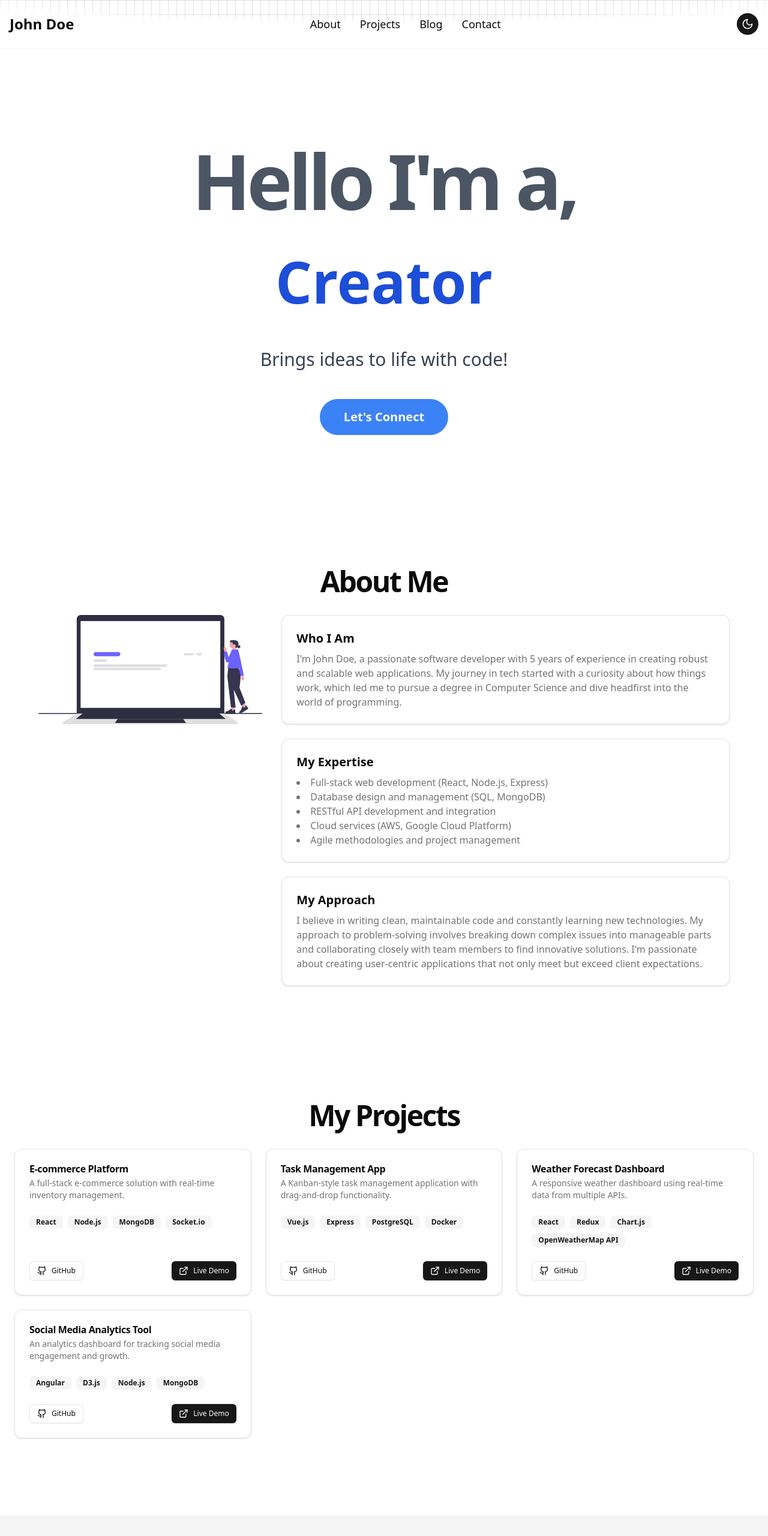
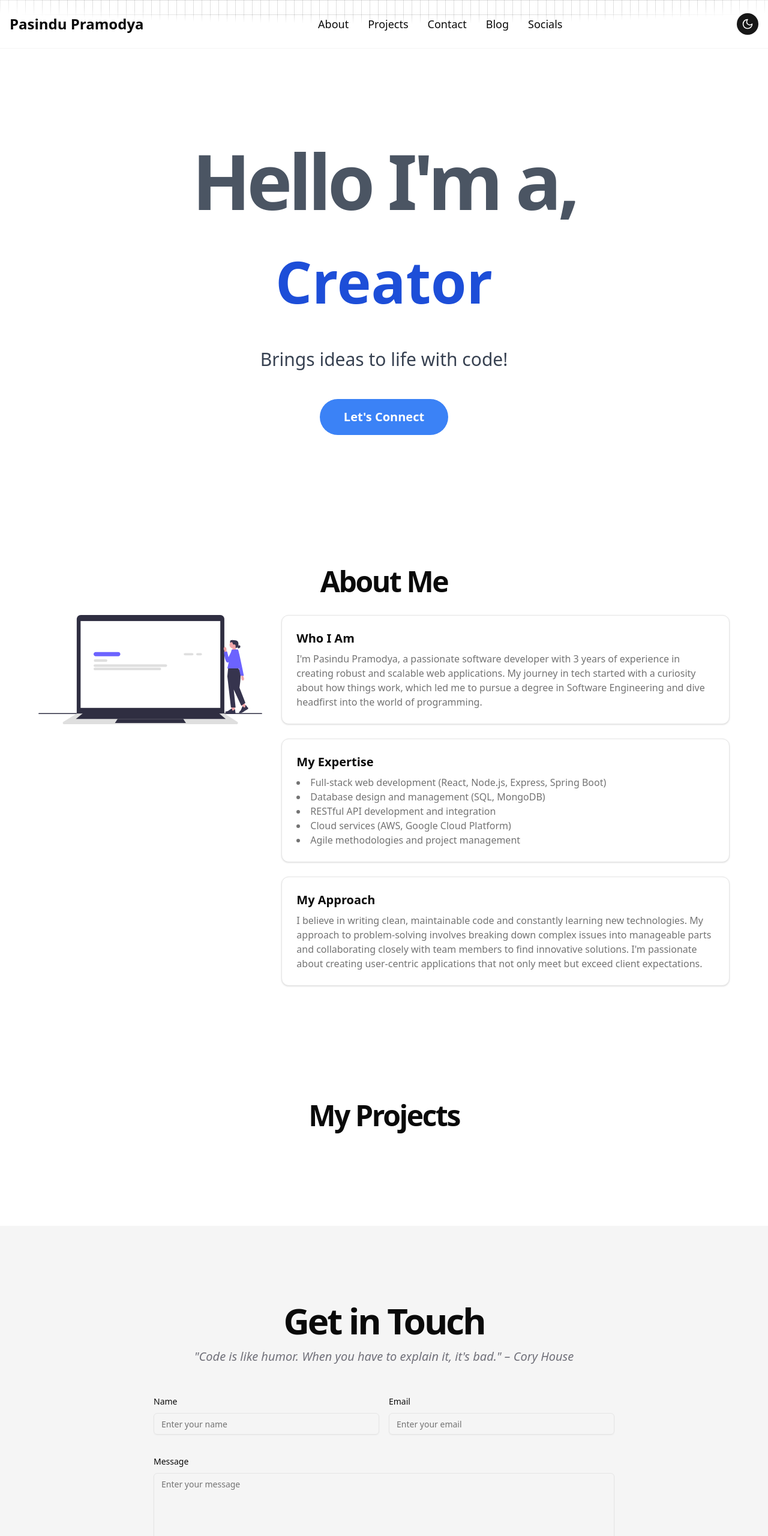
Before and after one commit to MasterBrian99/MasterBrian99.github.io, an Astro site: page / in a window 1280 px wide. Shown: the top 2560 px of the page at 60% size. Built offline with nearby package versions, Linux system fonts and the light colour scheme; Astro itself is replaced by a stand-in of ours.

Commit message:
update content

```diff
--- /dev/null
+++ b/public/favicons/about.txt
@@ -0,0 +1,6 @@
+This favicon was generated using the following graphics from Twitter Twemoji:
+
+- Graphics Title: 1f480.svg
+- Graphics Author: Copyright 2020 Twitter, Inc and other contributors (https://github.com/twitter/twemoji)
+- Graphics Source: https://github.com/twitter/twemoji/blob/master/assets/svg/1f480.svg
+- Graphics License: CC-BY 4.0 (https://creativecommons.org/licenses/by/4.0/)
--- a/src/components/about-me/about-me.tsx
+++ b/src/components/about-me/about-me.tsx
@@ -2,7 +2,7 @@ import { Card, CardContent } from "@/components/ui/card";
 
 export default function AboutMe() {
   return (
-    <section className="py-16 px-4 md:px-8 lg:px-16 bg-background">
+    <section id="about" className="py-16 px-4 md:px-8 lg:px-16 bg-background">
       <div className="container mx-auto">
         <h2 className="text-3xl font-bold tracking-tighter sm:text-4xl md:text-5xl mb-8 text-center">
           About Me
@@ -11,7 +11,7 @@ export default function AboutMe() {
           <div className="w-full lg:w-1/3 flex justify-center items-center">
             <img
               src="/undraw_undraw_undraw_undraw_undraw_website_o7n3_bucy_30uo_-1-_d6br_0qfo.svg"
-              alt="John Doe"
+              alt="svg photo"
               width={800}
               height={800}
               //   className="rounded-lg shadow-lg"
@@ -22,11 +22,12 @@ export default function AboutMe() {
               <CardContent className="p-6">
                 <h3 className="text-xl font-semibold mb-2">Who I Am</h3>
                 <p className="text-muted-foreground">
-                  I'm John Doe, a passionate software developer with 5 years of
-                  experience in creating robust and scalable web applications.
-                  My journey in tech started with a curiosity about how things
-                  work, which led me to pursue a degree in Computer Science and
-                  dive headfirst into the world of programming.
+                  I'm Pasindu Pramodya, a passionate software developer with 3
+                  years of experience in creating robust and scalable web
+                  applications. My journey in tech started with a curiosity
+                  about how things work, which led me to pursue a degree in
+                  Software Engineering and dive headfirst into the world of
+                  programming.
                 </p>
               </CardContent>
             </Card>
@@ -34,7 +35,10 @@ export default function AboutMe() {
               <CardContent className="p-6">
                 <h3 className="text-xl font-semibold mb-2">My Expertise</h3>
                 <ul className="list-disc list-inside text-muted-foreground">
-                  <li>Full-stack web development (React, Node.js, Express)</li>
+                  <li>
+                    Full-stack web development (React, Node.js, Express, Spring
+                    Boot)
+                  </li>
                   <li>Database design and management (SQL, MongoDB)</li>
                   <li>RESTful API development and integration</li>
                   <li>Cloud services (AWS, Google Cloud Platform)</li>
--- a/src/components/header/header.tsx
+++ b/src/components/header/header.tsx
@@ -46,11 +46,11 @@ export default function Header() {
             className="flex items-center"
           >
             <a className="flex items-center space-x-2" href="/">
-              <span className="text-2xl font-bold">John Doe</span>
+              <span className="text-2xl font-bold">Pasindu Pramodya</span>
             </a>
           </motion.div>
           <nav className="hidden md:flex space-x-8">
-            {["About", "Projects", "Blog", "Contact"].map((item, index) => (
+            {["About", "Projects", "Contact"].map((item, index) => (
               <motion.div
                 key={item}
                 initial={{ opacity: 0, y: -20 }}
@@ -58,13 +58,41 @@ export default function Header() {
                 transition={{ duration: 0.5, delay: index * 0.1 }}
               >
                 <a
-                  href={`/${item.toLowerCase()}`}
+                  href={`#${item.toLowerCase()}`}
                   className="text-lg font-medium hover:text-primary transition-colors"
                 >
                   {item}
                 </a>
               </motion.div>
             ))}
+            <motion.div
+              key={"Blog"}
+              initial={{ opacity: 0, y: -20 }}
+              animate={{ opacity: 1, y: 0 }}
+              transition={{ duration: 0.5, delay: 3 * 0.1 }}
+            >
+              <a
+                href={`https://blog.pasindupramodya.com?ref=pasindupramodya.com`}
+                target="_blank"
+                className="text-lg font-medium hover:text-primary transition-colors"
+              >
+                Blog
+              </a>
+            </motion.div>
+            <motion.div
+              key={"Socials"}
+              initial={{ opacity: 0, y: -20 }}
+              animate={{ opacity: 1, y: 0 }}
+              transition={{ duration: 0.5, delay: 3 * 0.1 }}
+            >
+              <a
+                href={`https://link.pasindupramodya.com?ref=pasindupramodya.com`}
+                target="_blank"
+                className="text-lg font-medium hover:text-primary transition-colors"
+              >
+                Socials
+              </a>
+            </motion.div>
           </nav>
           <div className="flex items-center space-x-4">
             <motion.button
@@ -105,7 +133,7 @@ export default function Header() {
             transition={{ duration: 0.3 }}
             className="container mx-auto px-4 py-4 md:hidden"
           >
-            {["About", "Projects", "Blog", "Contact"].map((item, index) => (
+            {["About", "Projects", "Contact"].map((item, index) => (
               <motion.div
                 key={item}
                 initial={{ opacity: 0, x: -20 }}
@@ -113,7 +141,7 @@ export default function Header() {
                 transition={{ duration: 0.3, delay: index * 0.1 }}
               >
                 <a
-                  href={`/${item.toLowerCase()}`}
+                  href={`#${item.toLowerCase()}`}
                   className="block py-2 text-lg hover:text-primary transition-colors"
                   onClick={toggleMenu}
                 >
@@ -121,6 +149,36 @@ export default function Header() {
                 </a>
               </motion.div>
             ))}
+            <motion.div
+              key={"Blog"}
+              initial={{ opacity: 0, x: -20 }}
+              animate={{ opacity: 1, x: 0 }}
+              transition={{ duration: 0.3, delay: 3 * 0.1 }}
+            >
+              <a
+                href={`https://blog.pasindupramodya.com?ref=pasindupramodya.com`}
+                target="_blank"
+                className="block py-2 text-lg hover:text-primary transition-colors"
+                onClick={toggleMenu}
+              >
+                Blog
+              </a>
+            </motion.div>
+            <motion.div
+              key={"Socials"}
+              initial={{ opacity: 0, x: -20 }}
+              animate={{ opacity: 1, x: 0 }}
+              transition={{ duration: 0.3, delay: 3 * 0.1 }}
+            >
+              <a
+                href={`https://link.pasindupramodya.com?ref=pasindupramodya.com`}
+                target="_blank"
+                className="block py-2 text-lg hover:text-primary transition-colors"
+                onClick={toggleMenu}
+              >
+                Socials
+              </a>
+            </motion.div>
           </motion.nav>
         )}
       </AnimatePresence>
--- a/src/components/hero-section/hero-section.tsx
+++ b/src/components/hero-section/hero-section.tsx
@@ -2,7 +2,6 @@
 
 import { motion, AnimatePresence } from "framer-motion";
 import { useState, useEffect } from "react";
-import { Boxes } from "../ui/background-boxes";
 
 export default function HeroSection() {
   const [currentTitleIndex, setCurrentTitleIndex] = useState(0);
--- a/src/components/project-section/project-section.tsx
+++ b/src/components/project-section/project-section.tsx
@@ -11,43 +11,49 @@ import { Button } from "@/components/ui/button";
 import { ExternalLink, Github } from "lucide-react";
 
 export default function ProjectSection() {
-  const projects = [
-    {
-      title: "E-commerce Platform",
-      description:
-        "A full-stack e-commerce solution with real-time inventory management.",
-      technologies: ["React", "Node.js", "MongoDB", "Socket.io"],
-      githubLink: "https://github.com/yourusername/ecommerce-platform",
-      liveLink: "https://ecommerce-platform-demo.com",
-    },
-    {
-      title: "Task Management App",
-      description:
-        "A Kanban-style task management application with drag-and-drop functionality.",
-      technologies: ["Vue.js", "Express", "PostgreSQL", "Docker"],
-      githubLink: "https://github.com/yourusername/task-management-app",
-      liveLink: "https://task-app-demo.com",
-    },
-    {
-      title: "Weather Forecast Dashboard",
-      description:
-        "A responsive weather dashboard using real-time data from multiple APIs.",
-      technologies: ["React", "Redux", "Chart.js", "OpenWeatherMap API"],
-      githubLink: "https://github.com/yourusername/weather-dashboard",
-      liveLink: "https://weather-dashboard-demo.com",
-    },
-    {
-      title: "Social Media Analytics Tool",
-      description:
-        "An analytics dashboard for tracking social media engagement and growth.",
-      technologies: ["Angular", "D3.js", "Node.js", "MongoDB"],
-      githubLink: "https://github.com/yourusername/social-media-analytics",
-      liveLink: "https://social-analytics-demo.com",
-    },
+  const projects: {
+    title: string;
+    description: string;
+    technologies: string[];
+    githubLink: string;
+    liveLink: string;
+  }[] = [
+    // {
+    //   title: "E-commerce Platform",
+    //   description:
+    //     "A full-stack e-commerce solution with real-time inventory management.",
+    //   technologies: ["React", "Node.js", "MongoDB", "Socket.io"],
+    //   githubLink: "https://github.com/yourusername/ecommerce-platform",
+    //   liveLink: "https://ecommerce-platform-demo.com",
+    // },
+    // {
+    //   title: "Task Management App",
+    //   description:
+    //     "A Kanban-style task management application with drag-and-drop functionality.",
+    //   technologies: ["Vue.js", "Express", "PostgreSQL", "Docker"],
+    //   githubLink: "https://github.com/yourusername/task-management-app",
+    //   liveLink: "https://task-app-demo.com",
+    // },
+    // {
+    //   title: "Weather Forecast Dashboard",
+    //   description:
+    //     "A responsive weather dashboard using real-time data from multiple APIs.",
+    //   technologies: ["React", "Redux", "Chart.js", "OpenWeatherMap API"],
+    //   githubLink: "https://github.com/yourusername/weather-dashboard",
+    //   liveLink: "https://weather-dashboard-demo.com",
+    // },
+    // {
+    //   title: "Social Media Analytics Tool",
+    //   description:
+    //     "An analytics dashboard for tracking social media engagement and growth.",
+    //   technologies: ["Angular", "D3.js", "Node.js", "MongoDB"],
+    //   githubLink: "https://github.com/yourusername/social-media-analytics",
+    //   liveLink: "https://social-analytics-demo.com",
+    // },
   ];
 
   return (
-    <section className="w-full py-12 md:py-24 lg:py-32">
+    <section id="projects" className="w-full py-12 md:py-24 lg:py-32">
       <div className="container px-4 md:px-6 mx-auto">
         <h2 className="text-3xl font-bold tracking-tighter sm:text-4xl md:text-5xl mb-8 text-center">
           My Projects
--- a/src/layouts/Layout.astro
+++ b/src/layouts/Layout.astro
@@ -12,10 +12,40 @@ const { title } = Astro.props;
 <html lang="en">
 	<head>
 		<meta charset="UTF-8" />
-		<meta name="description" content="Astro description" />
+		<meta name="description" content="Hi, I'm Pasindu Pramodya, a passionate software engineer specializing in web development, backend systems, and scalable solutions. Explore my projects, resume, and contact details here.">
 		<meta name="viewport" content="width=device-width" />
-		<link rel="icon" type="image/svg+xml" href="/favicon.svg" />
+		<link rel="icon" type="image/svg+xml" href="/favicons/favicon.ico" />
+		<meta name="keywords" content="software engineer, fullstack developer, portfolio, backend developer, frontend developer, web development, coding projects, software engineering portfolio, tech blog, freelance software developer, open-source contributor">
 		<meta name="generator" content={Astro.generator} />
+		<meta name="author" content="Pasindu Pramodya">
+		<meta property="og:type" content="website">
+		<meta property="og:title" content="Pasindu Pramodya - Software Engineer Portfolio">
+		<meta property="og:description" content="Discover my portfolio featuring projects, skills, and my resume. Let's collaborate on exciting software development projects!">
+		<meta property="og:url" content="https://pasindupramodya.com">
+		<meta property="og:image" content="https://pasindupramodya.com/profile.jpeg">
+
+		<link rel="canonical" href="https://pasindupramodya.com">
+		<meta name="robots" content="index, follow">
+		<meta property="og:locale" content="en_US">
+  <meta property="og:site_name" content="Pasindu Pramodya Portfolio">
+  <script type="application/ld+json">
+	{
+	  "@context": "https://schema.org",
+	  "@type": "Person",
+	  "name": "Pasindu Pramodya",
+	  "url": "https://pasindupramodya.com",
+	  "image": "https://pasindupramodya.com/profile.jpeg",
+	  "jobTitle": "Software Engineer",
+	  "worksFor": {
+		"@type": "Github",
+	  },
+	  "sameAs": [
+		"https://www.linkedin.com/in/pasindu-p-konghawaththa-3808861a0/",
+		"https://github.com/MasterBrian99",
+	  ]
+	}
+	</script>
+
 		<ThemeHeadScript />
 		<title>{title}</title>
 	</head>
--- a/src/pages/index.astro
+++ b/src/pages/index.astro
@@ -9,7 +9,7 @@ import ContactMe from '@/components/contact-me/contact-me'
 import Footer from '@/components/footer/footer';
 ---
 
-<Layout title="Welcome to Astro.">
+<Layout title="Pasindu Pramodya">
 	<main>
 		<!-- <Header/> -->
 
```
Also changed, not shown: src/components/contact-me/contact-me.tsx (+7 -13 lines), public/favicon.svg (deleted), public/favicons/android-chrome-192x192.png (added), public/favicons/android-chrome-512x512.png (added), public/favicons/apple-touch-icon.png (added), public/favicons/favicon-16x16.png (added), public/favicons/favicon-32x32.png (added), public/favicons/favicon.ico (added), public/favicons/site.webmanifest (added), public/profile.jpeg (added).
